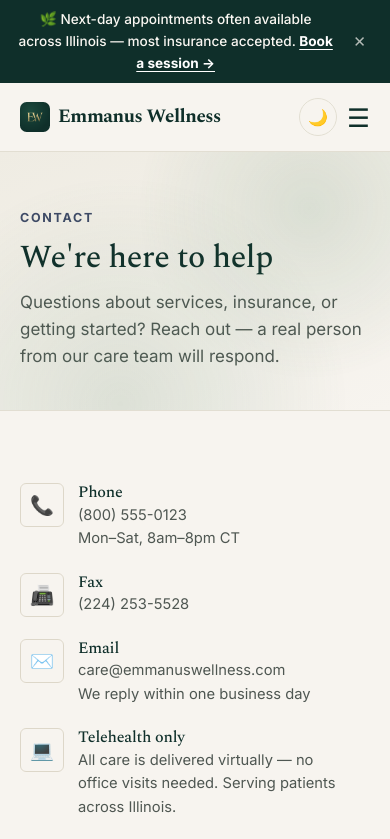
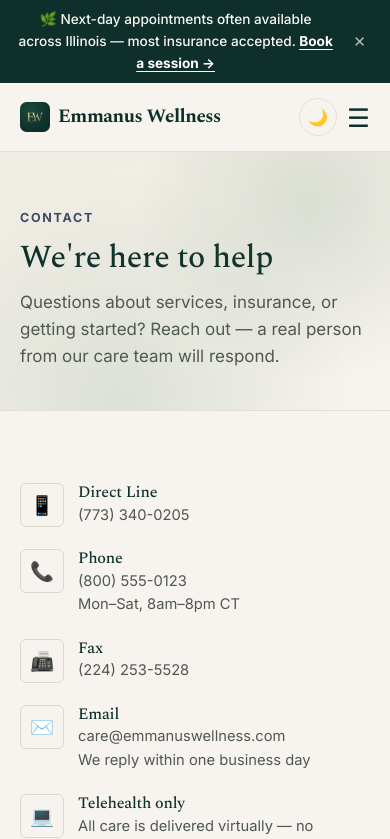
Before and after one commit to eoforidanso/emmanus, a React (Vite) app: page /contact in a window 390 px wide. Shown: the top 839 px of the page. Built offline with nearby package versions, Linux system fonts and the light colour scheme.

Commit message:
Add direct line (773) 340-0205 as first contact
New "Direct Line" entry added ahead of the existing office Phone, Fax,
and Email entries on the Contact page.

Co-Authored-By: Claude Fable 5 <noreply@anthropic.com>

```diff
--- a/src/pages/Contact.jsx
+++ b/src/pages/Contact.jsx
@@ -26,6 +26,15 @@ export default function Contact() {
         <div className="container">
           <div className="grid-2" style={{ alignItems: "start" }}>
             <div className="contact-info">
+              <div className="contact-info__item">
+                <div className="card__icon" aria-hidden="true">📱</div>
+                <div>
+                  <h4>Direct Line</h4>
+                  <p>
+                    <a href="tel:+17733400205">(773) 340-0205</a>
+                  </p>
+                </div>
+              </div>
               <div className="contact-info__item">
                 <div className="card__icon" aria-hidden="true">📞</div>
                 <div>
```
